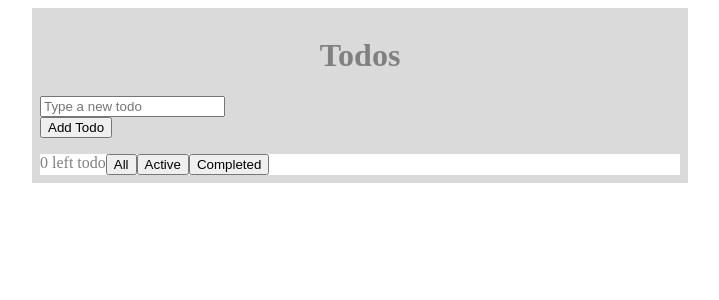
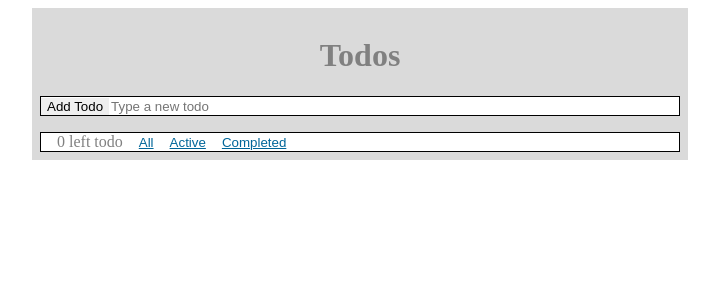
Before and after one commit to fabver82/intro-react, a React (Create React App) app: page / in a window 1280 px wide. Shown: the top 300 px of the page, without its empty margins (280-999 px from the left). Built offline with nearby package versions, Linux system fonts and the light colour scheme.

Commit message:
style footer elements

```diff
--- a/src/AddTodoForm.js
+++ b/src/AddTodoForm.js
@@ -12,10 +12,9 @@ export default function AddTodoForm({ setTodos }) {
     todoNameRef.current.value = null;
   }
   return (
-    <div>
+    <div className="todoForm">
+      <button onClick={handleAddTodo}>Add Todo</button>
       <input ref={todoNameRef} type="text" placeholder="Type a new todo" />
-      <br />
-      <button onClick={handleAddTodo}>Add Todo</button>
     </div>
   );
 }
--- a/src/App.js
+++ b/src/App.js
@@ -44,13 +44,19 @@ function App() {
           left todo
         </div>
         <div>
-          <button onClick={() => setFilter("all")}>All</button>
+          <button className="filter-link" onClick={() => setFilter("all")}>
+            All
+          </button>
         </div>
         <div>
-          <button onClick={() => setFilter("active")}>Active</button>
+          <button className="filter-link" onClick={() => setFilter("active")}>
+            Active
+          </button>
         </div>
         <div>
-          <button onClick={() => setFilter("complete")}>Completed</button>
+          <button className="filter-link" onClick={() => setFilter("complete")}>
+            Completed
+          </button>
         </div>
       </footer>
     </div>
--- a/src/sass/style.scss
+++ b/src/sass/style.scss
@@ -14,11 +14,37 @@
         display: flex;
         flex-direction: row;
         background-color:white;
+        border: 0.1rem solid black;
+        align-items: center;
+    }
+    &__footer > *{
+        margin-left:1rem;
     }
     &__main,&__footer{
         margin-top:0.2rem;
     }
+}
+.todoForm{
+    background-color:white;
+    border: 0.1rem solid black;
 
+}
+.todoForm > input{
+    border: 0;
+}
+.todoForm > button{
+    border: 0;
+}
+.filter-link{
+    background: none!important;
+    border: none;
+    padding: 0!important;
+    /*optional*/
+    font-family: arial, sans-serif;
+    /*input has OS specific font-family*/
+    color: #069;
+    text-decoration: underline;
+    cursor: pointer;
 }
 ul{
     padding-left:0;
```
